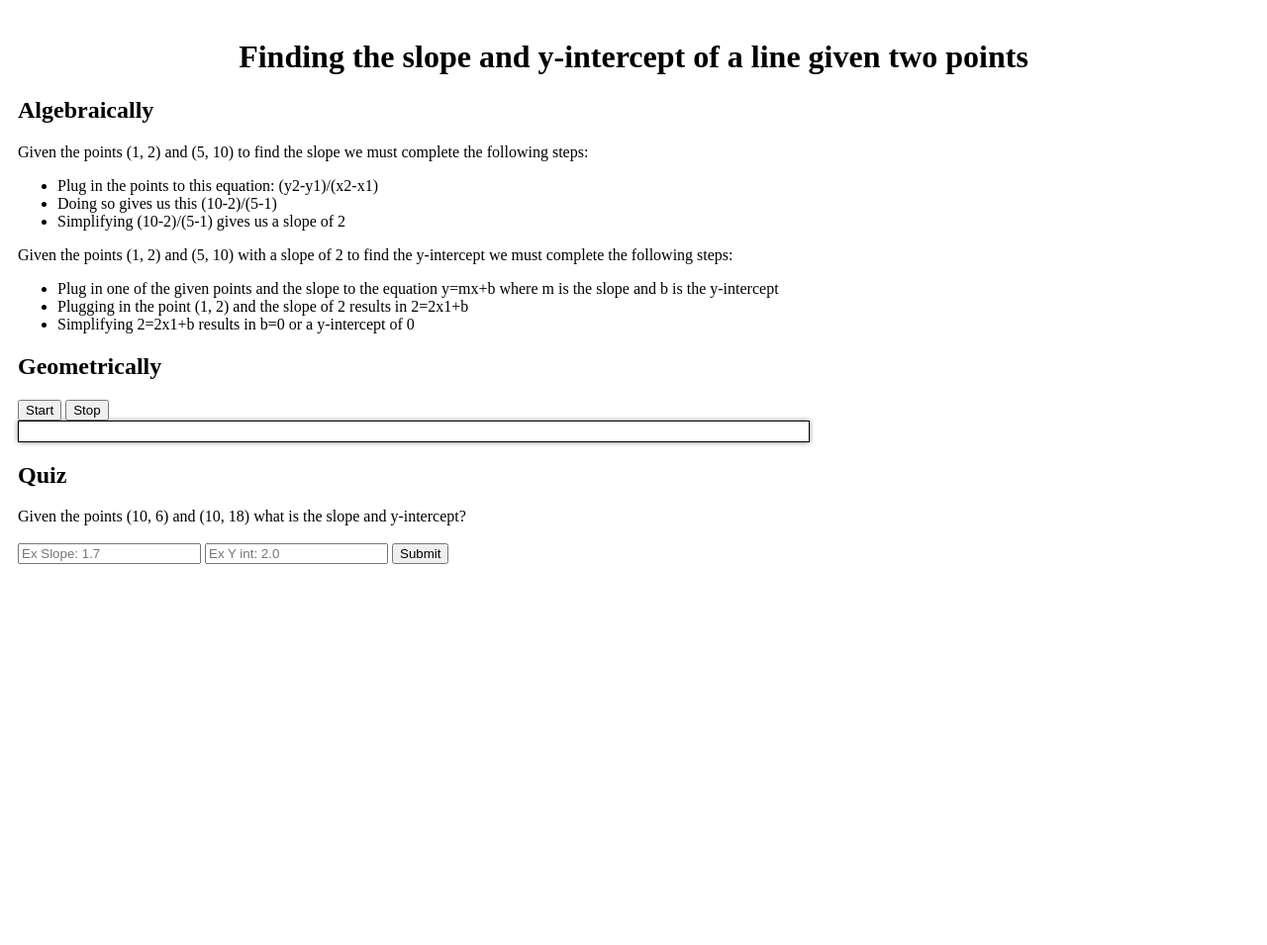
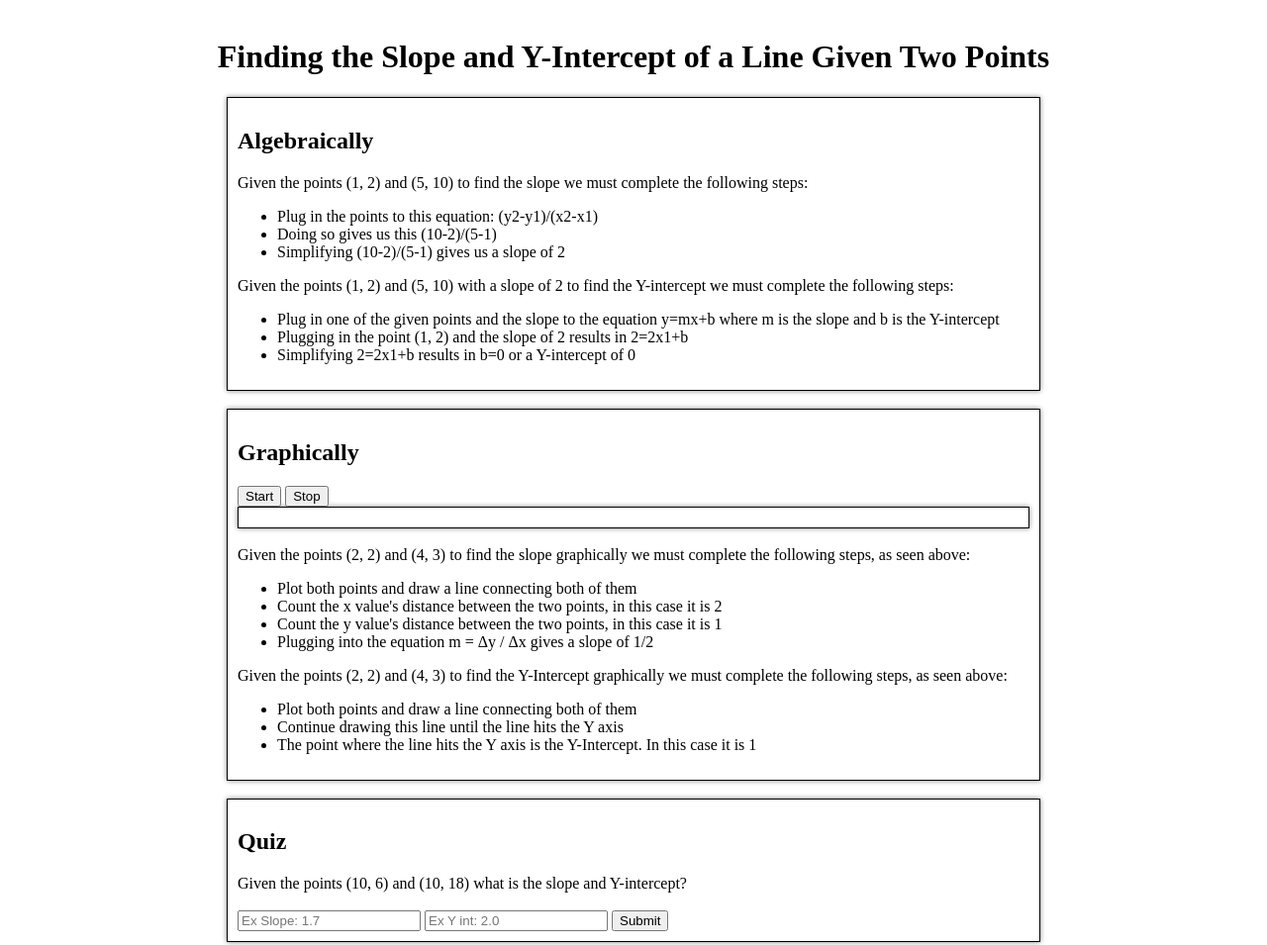
Before and after one commit to marcobaez21/TechInterviewZyBooks, a plain HTML site: page index.html in a window 1280 px wide. Shown: the whole page at 99% size. Before the commit the page ends 800 px from the top, so only its background shows below. Drawn offline with Linux system fonts and the light colour scheme; a script that the page names is missing.

Commit message:
Add graphically explanation and improve styling

```diff
--- a/animation.js
+++ b/animation.js
@@ -1,65 +1,68 @@
+//Creating new animation
 var anim = new Konva.Animation(eachFrame, layer);
 
+//eachFrame is called on each frame and is where the animation logic is held
 function eachFrame(){
     if(first_point.opacity() <= 1){
-        const newOpacity = first_point.opacity()+0.009
+        const newOpacity = first_point.opacity()+0.009;
         first_point.opacity(newOpacity);
     }
     if(first_point.opacity()>1){
-        const newOpacity2 = second_point.opacity()+0.009
+        const newOpacity2 = second_point.opacity()+0.009;
         second_point.opacity(newOpacity2);
     }
     if(second_point.opacity()>1){
-        const newOpacity = redLine.opacity()+0.009
-        redLine.opacity(newOpacity)
+        const newOpacity = redLine.opacity()+0.009;
+        redLine.opacity(newOpacity);
     }
     if(redLine.opacity()>1){
-        runLine.opacity(1)
-        const newPoints = runLine.points()
-        if(newPoints[2]<first_point.x())
-            newPoints[2] = newPoints[2]+1
-            runLine.points(newPoints)
+        runLine.opacity(1);
+        const newPoints = runLine.points();
+        if(newPoints[2]<first_point.x()){
+            newPoints[2] = newPoints[2]+1;
+            runLine.points(newPoints);
+        }
     }
     if(runLine.points()[2]>=first_point.x()){
         run_number.opacity(1);
-        riseLine.opacity(1)
-        const newPoints = riseLine.points()
+        riseLine.opacity(1);
+        const newPoints = riseLine.points();
         if(newPoints[3]<second_point.y()){
-            newPoints[3] = newPoints[3]+1
-            riseLine.points(newPoints)
+            newPoints[3] = newPoints[3]+1;
+            riseLine.points(newPoints);
         }
     }
     if(riseLine.points()[3]>=second_point.y()){
         rise_number.opacity(1);
     }
     if(rise_number.opacity()==1){
-        rise_x = rise_number.x()
-        const newOpacity = slope_equation.opacity()+0.005
-        slope_equation.opacity(newOpacity)
+        rise_x = rise_number.x();
+        const newOpacity = slope_equation.opacity()+0.005;
+        slope_equation.opacity(newOpacity);
         if(rise_x<680){
-            rise_number.x(rise_x+1)
+            rise_number.x(rise_x+1.5);
         }
     }
     if(rise_number.x()>=679){
         run_x = run_number.x();
         run_y = run_number.y();
         if(run_x<715){
-            run_number.x(run_x+1)
+            run_number.x(run_x+2);
         }
         if(run_y>280){
-            run_number.y(run_y-0.28)
+            run_number.y(run_y-0.5);
         }
     }
     if(run_number.x()>=715){
-        const newPoints = yIntLine.points()
+        const newPoints = yIntLine.points();
         yIntLine.opacity(1);
         if(newPoints[2]>110){
-            newPoints[2]=newPoints[2]-1
-            yIntLine.points(newPoints)
+            newPoints[2]=newPoints[2]-1;
+            yIntLine.points(newPoints);
         }
         if(newPoints[3]<455){
-            newPoints[3]=newPoints[3]+0.5
-            yIntLine.points(newPoints)
+            newPoints[3]=newPoints[3]+0.5;
+            yIntLine.points(newPoints);
         }
     }
     if(yIntLine.points()[2]<=110){
@@ -67,6 +70,7 @@ function eachFrame(){
     }
 }
 
+//Start animation on start-button click
 document.getElementById('start-button').addEventListener(
     'click',
     function () {
@@ -75,6 +79,7 @@ document.getElementById('start-button').addEventListener(
     false
   );
 
+  //Stop animation on stop-button click
   document.getElementById('stop-button').addEventListener(
     'click',
     function () {
--- a/index.html
+++ b/index.html
@@ -8,7 +8,7 @@
     <title>Tech Interview</title>
 </head>
 <body>
-    <h1 id="main-title">Finding the slope and y-intercept of a line given two points</h1>
+    <h1 id="main-title">Finding the Slope and Y-Intercept of a Line Given Two Points</h1>
     <div id="algebraically-container">
       <h2 id="algebraic-title">Algebraically</h2>
       Given the points (1, 2) and (5, 10) to find the slope we must complete the following steps:
@@ -17,22 +17,38 @@
         <li>Doing so gives us this (10-2)/(5-1)</li>
         <li>Simplifying (10-2)/(5-1) gives us a slope of 2</li>
       </ul>
-      Given the points (1, 2) and (5, 10) with a slope of 2 to find the y-intercept we must complete the following steps:
+      Given the points (1, 2) and (5, 10) with a slope of 2 to find the Y-intercept we must complete the following steps:
       <ul>
-        <li>Plug in one of the given points and the slope to the equation y=mx+b where m is the slope and b is the y-intercept</li>
+        <li>Plug in one of the given points and the slope to the equation y=mx+b where m is the slope and b is the Y-intercept</li>
         <li>Plugging in the point (1, 2) and the slope of 2 results in 2=2x1+b</li>
-        <li>Simplifying 2=2x1+b results in b=0 or a y-intercept of 0</li>
+        <li>Simplifying 2=2x1+b results in b=0 or a Y-intercept of 0</li>
       </ul>
     </div>
+    <br>
     <div id="geometrically-container">
-      <h2 id="geometric-title">Geometrically</h2>
+      <h2 id="geometric-title">Graphically</h2>
       <button id="start-button">Start</button>
       <button id="stop-button">Stop</button>
       <div id="container"></div>
+      <br>
+      Given the points (2, 2) and (4, 3) to find the slope graphically we must complete the following steps, as seen above:
+      <ul>
+        <li>Plot both points and draw a line connecting both of them</li>
+        <li>Count the x value's distance between the two points, in this case it is 2</li>
+        <li>Count the y value's distance between the two points, in this case it is 1</li>
+        <li>Plugging into the equation m = Δy / Δx gives a slope of 1/2</li>
+      </ul>
+      Given the points (2, 2) and (4, 3) to find the Y-Intercept graphically we must complete the following steps, as seen above:
+      <ul>
+        <li>Plot both points and draw a line connecting both of them</li>
+        <li>Continue drawing this line until the line hits the Y axis</li>
+        <li>The point where the line hits the Y axis is the Y-Intercept. In this case it is 1</li>
+      </ul>
     </div>
+    <br>
     <div id="quiz-container">
       <h2 id="quiz-title">Quiz</h2>
-      <div id="quiz_question">Given the points () what is the slope and y-intercept?</div>
+      <div id="quiz_question">Given the points () what is the slope and Y-intercept?</div>
       <br>
       <input type="text" id="slope-answer-box" placeholder="Ex Slope: 1.7">
       <input type="text" id="y-int-answer-box" placeholder="Ex Y int: 2.0">
--- a/konva_shapes.js
+++ b/konva_shapes.js
@@ -1,3 +1,4 @@
+//Creating width, height, stage, and background image
 const width = 975;
 const height = window.innerHeight - (window.innerHeight*0.30);
 
@@ -10,7 +11,6 @@ const stage = new Konva.Stage({
 const layer = new Konva.Layer();
 stage.add(layer);
 
-// another solution is to use rectangle shape
 var background = new Konva.Rect({
 x: 0,
 y: 0,
@@ -20,14 +20,13 @@ height: stage.height(),
 
 var fillPatternImage = background.fillPatternImage();
 
-// set fill pattern image
 var imageObj = new Image();
 imageObj.onload = function() {
     background.fillPatternImage(imageObj);
 };
-
 imageObj.src = 'graph.png';
 
+//Creating all konva shapes
 var first_point = new Konva.Circle({
     x: 543,
     y: 238,
@@ -116,6 +115,7 @@ var y_int_text = new Konva.Text({
   opacity: 0,
 });
 
+//Adding all shapes to layer and drawing stage
 layer.add(background);
 layer.add(runLine);
 layer.add(riseLine);
--- a/quiz.js
+++ b/quiz.js
@@ -1,27 +1,29 @@
-x1 = Math.floor(Math.random()*10)+1
-y1 = Math.floor(Math.random()*10)+1
-x2 = Math.floor(Math.random()*10)+10
-y2 = Math.floor(Math.random()*10)+10
+//Randomizing points
+x1 = Math.floor(Math.random()*10)+1;
+y1 = Math.floor(Math.random()*10)+1;
+x2 = Math.floor(Math.random()*10)+10;
+y2 = Math.floor(Math.random()*10)+10;
 
-slope = (y2-y1)/(x2-x1)
-y_intercept = y1-(slope*x1)
+//Calculating slope and Y-Intercept
+slope = (y2-y1)/(x2-x1);
+y_intercept = y1-(slope*x1);
 
+//Modifying quiz-question div with randomized values
+question = document.getElementById("quiz_question").innerText;
+question = question.split("(");
+first_half = question[0];
+second_half = question[1].split(")")[1];
+new_question = first_half + "(" + x1 + ", " + y1 + ")" + " and (" + x2 + ", " + y2 + ")" + second_half;
+document.getElementById("quiz_question").innerText = new_question;
 
-question = document.getElementById("quiz_question").innerText
-question = question.split("(")
-first_half = question[0]
-second_half = question[1].split(")")[1]
-
-new_question = first_half + "(" + x1 + ", " + y1 + ")" + " and (" + x2 + ", " + y2 + ")" + second_half
-document.getElementById("quiz_question").innerText = new_question
-
+//function that handles answer checking on submit button click
 function submit_button_pressed(){
-    user_slope = document.getElementById("slope-answer-box").value
-    user_y_int = document.getElementById("y-int-answer-box").value
+    user_slope = document.getElementById("slope-answer-box").value;
+    user_y_int = document.getElementById("y-int-answer-box").value;
     if( user_slope > slope-0.1 && user_slope < slope+0.1 && user_y_int > y_intercept-0.1 && user_y_int < y_intercept+0.1){
-        alert("Correct answer!")
+        alert("Correct answer!");
     }
     else{
-        alert("Wrong answer!")
+        alert("Wrong answer!");
     }
 }
--- a/styles.css
+++ b/styles.css
@@ -6,8 +6,21 @@ body {
     padding: 10px;
 }
 
+#algebraically-container{
+    border: 1px solid black;
+    padding: 10px;
+    box-shadow: 0 0 5px grey;
+    width: 800px;
+    margin: 0 auto;
+
+}
+
 #geometrically-container{
-    width: 800px
+    width: 800px;
+    border: 1px solid black;
+    box-shadow: 0 0 5px grey;
+    padding: 10px;
+    margin: 0 auto;
 }
 
 #container {
@@ -16,4 +29,13 @@ body {
     padding: 10px;
     vertical-align: middle;
     box-shadow: 0 0 5px grey;
+    margin: 0 auto;
     }
+
+#quiz-container{
+    border: 1px solid black;
+    padding: 10px;
+    box-shadow: 0 0 5px grey;
+    width: 800px;
+    margin: 0 auto;
+}
```
